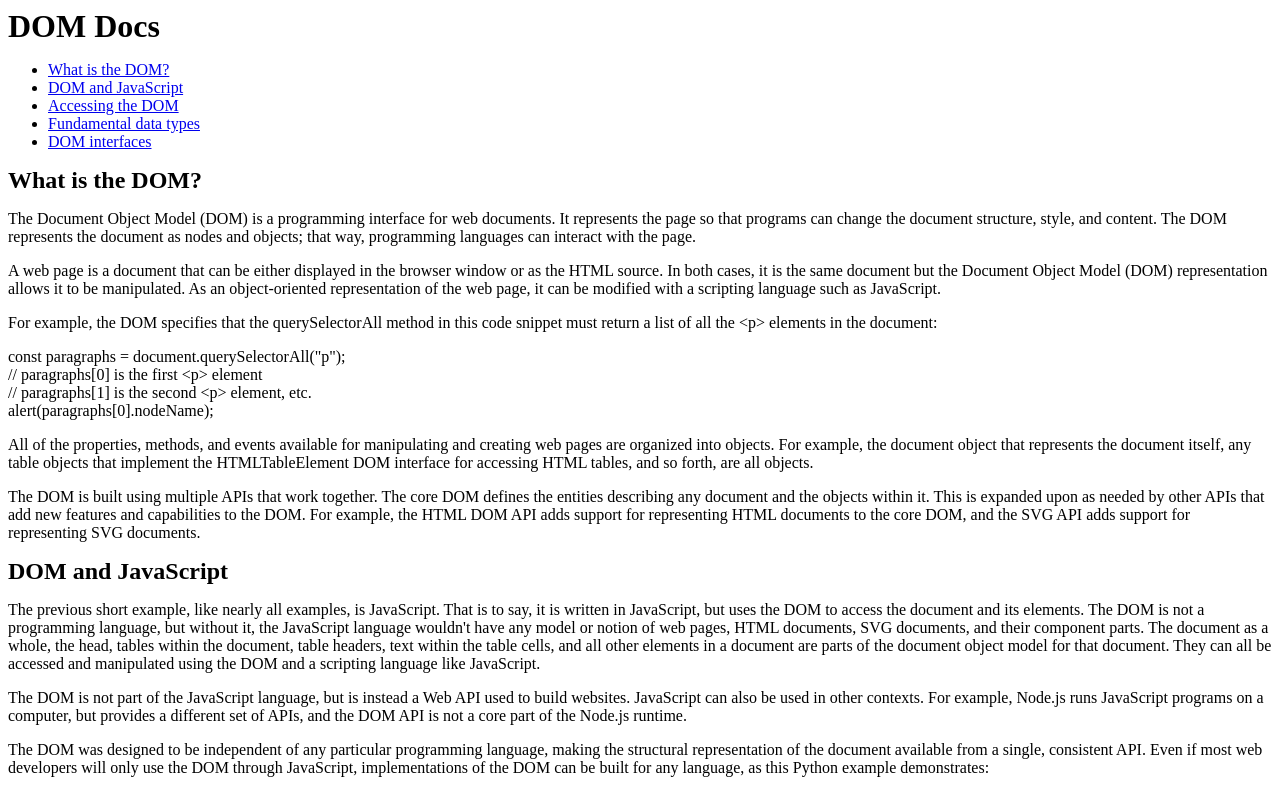
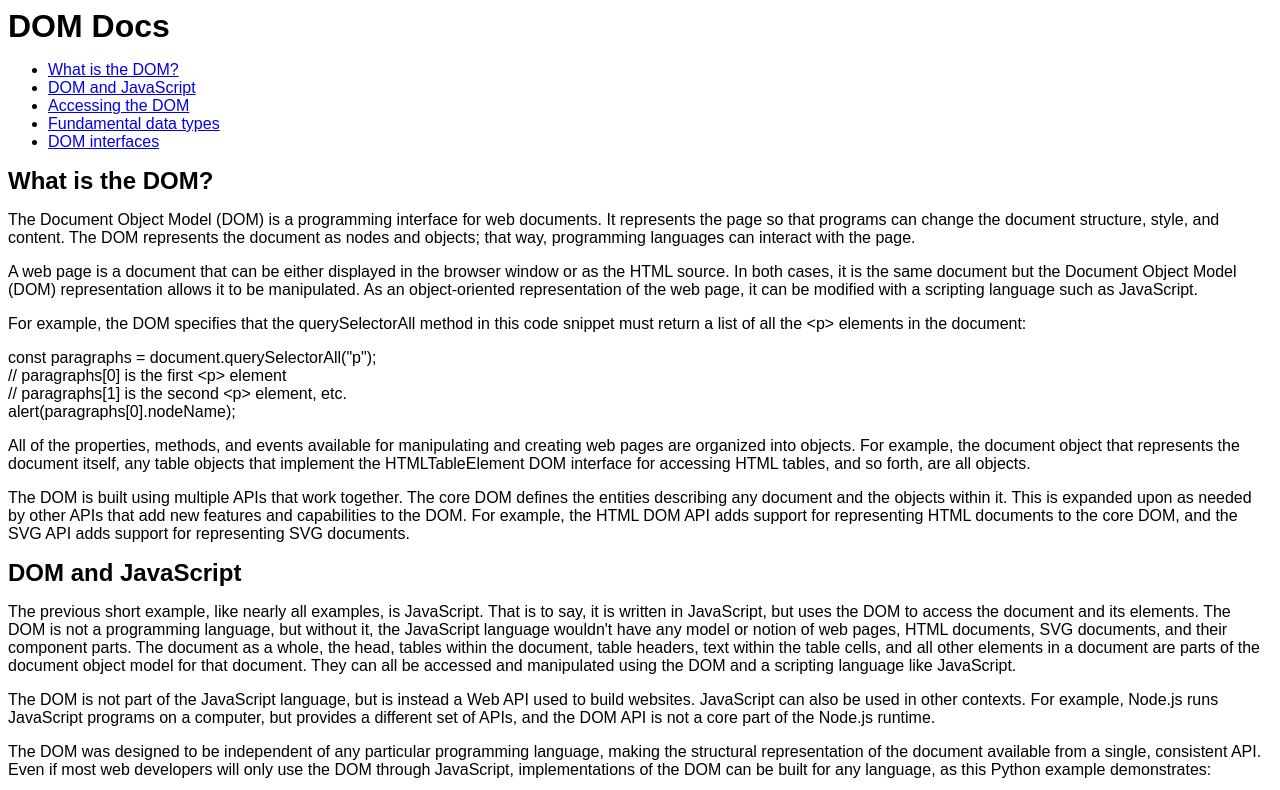
Before and after one commit to pianistoff/fcc-technical-documentation-page, a plain HTML site: page index.html in a window 1280 px wide. Shown: the top 790 px of the page. Drawn offline with Linux system fonts and the light colour scheme.

Commit message:
Add fallback font

```diff
--- a/style.css
+++ b/style.css
@@ -1,6 +1,6 @@
 * {
     box-sizing: border-box;
-    font-family: Futura;
+    font-family: Futura, sans-serif;
 }
 
 pre {
```
